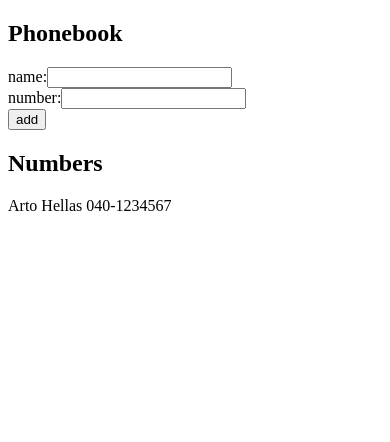
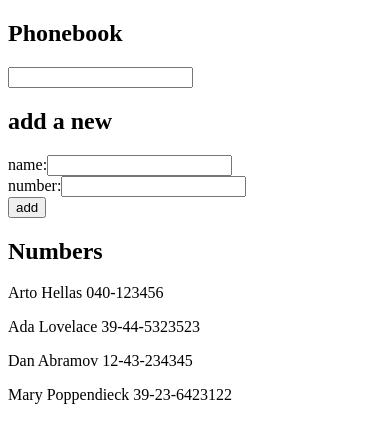
Before and after one commit to k-kamada/Learn-FullStackOpen2019, a React (Create React App) app in the folder part2/phonebook/: page / in a window 390 px wide. Shown: the top 442 px of the page. Built offline with nearby package versions, Linux system fonts and the light colour scheme; the HTML template or start-up script is replaced by a standard one.

Commit message:
Done exercise 2.9: The Phonebook Step4

```diff
--- a/part2/phonebook/src/App.js
+++ b/part2/phonebook/src/App.js
@@ -2,10 +2,14 @@
 
 const App = () => {
   const [persons, setPersons] = useState([
-    { name: 'Arto Hellas', number:'040-1234567' },
+    { name: 'Arto Hellas', number: '040-123456' },
+    { name: 'Ada Lovelace', number: '39-44-5323523' },
+    { name: 'Dan Abramov', number: '12-43-234345' },
+    { name: 'Mary Poppendieck', number: '39-23-6423122' }
   ]);
   const [newName, setNewName] = useState('');
   const [newNumber, setNewNumber] = useState('');
+  const [searchWord, setSearchWord] = useState('');
 
   const handleNameChange = (event) => {
     setNewName(event.target.value);
@@ -14,6 +18,10 @@
   const handleNumberChange = (event) => {
     setNewNumber(event.target.value);
   };
+
+  const handleSearchWordChange = (event) => {
+    setSearchWord(event.target.value);
+  }
 
   const handleAddName = (event) => {
     event.preventDefault();
@@ -24,11 +32,15 @@
     setPersons(persons.concat({name: newName, number: newNumber}));
   };
 
-  const rows = persons.map(person => <p key={person.name}>{person.name} {person.number}</p>);
+  const matchedPersons = persons.filter(person => person.name.toLowerCase().includes(searchWord.toLowerCase()));
+
+  const rows = matchedPersons.map(person => <p key={person.name}>{person.name} {person.number}</p>);
 
   return (
     <div>
       <h2>Phonebook</h2>
+      <input value={searchWord} onChange={handleSearchWordChange} />
+      <h2>add a new</h2>
       <form>
         <div>
           name:
```
